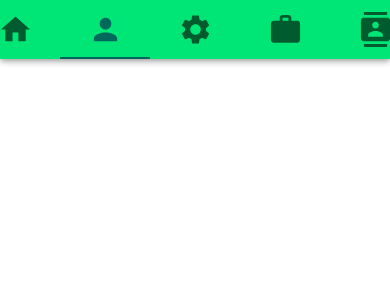
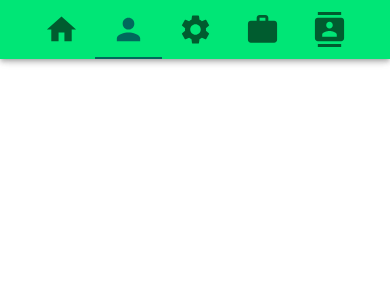
Before and after one commit to kucingapi/portofolio, a React (Create React App) app: page / in a window 390 px wide. Shown: the top 300 px of the page. Built offline with nearby package versions, Linux system fonts and the light colour scheme.

Commit message:
navbar is now responsive

```diff
--- a/src/components/Navbar.jsx
+++ b/src/components/Navbar.jsx
@@ -1,5 +1,5 @@
 import { Contacts, Home, Person, Settings, Work } from "@mui/icons-material"
-import { AppBar,  Box,  Tab,  Tabs,  Toolbar} from "@mui/material"
+import { AppBar, Tab, Tabs, Toolbar } from "@mui/material"
 import { makeStyles } from "@mui/styles";
 import { useState } from "react";
 
@@ -8,12 +8,6 @@ const useStyles = makeStyles((theme) => ({
 		display:"flex",
 		alignSelf:"center"
 	},
-	item:{
-		[theme.breakpoints.up('md')]:{
-			paddingLeft:"2.5vw",
-			paddingRight:"2.5vw",
-		},
-	}
 }));
 
 export const Navbar = () =>{
@@ -32,13 +26,28 @@ export const Navbar = () =>{
 						onChange={handleChange}
 						textColor="secondary"
 						indicatorColor="secondary"
-					centered
+
 					>
-					<Tab icon={<Home fontSize="large" className={classes.item}/>}/>
-					<Tab icon={<Person fontSize="large" className={classes.item}/>}/>
-					<Tab icon={<Settings fontSize="large" className={classes.item}/>}/>
-					<Tab icon={<Work fontSize="large" className={classes.item}/>}/>
-					<Tab icon={<Contacts fontSize="large" className={classes.item}/>}/>
+						<Tab
+							sx={{minWidth:{sm:"0px",xs:"0px",md:"90px"}}}
+							icon={<Home fontSize="large" />}
+						/>
+						<Tab
+							sx={{minWidth:{sm:"0px",xs:"0px",md:"90px"}}}
+							icon={<Person fontSize="large" />}
+						/>
+						<Tab
+							sx={{minWidth:{sm:"0px",xs:"0px",md:"90px"}}}
+							icon={<Settings fontSize="large" />}
+						/>
+						<Tab
+							sx={{minWidth:{sm:"0px",xs:"0px",md:"90px"}}}
+							icon={<Work fontSize="large" />}
+						/>
+						<Tab
+							sx={{minWidth:{sm:"0px",xs:"0px",md:"90px"}}}
+							icon={<Contacts fontSize="large" />}
+						/>
 					</Tabs>
 			</Toolbar>
 		</AppBar>
```
Lines whose indentation alone changed are shown as unchanged.
